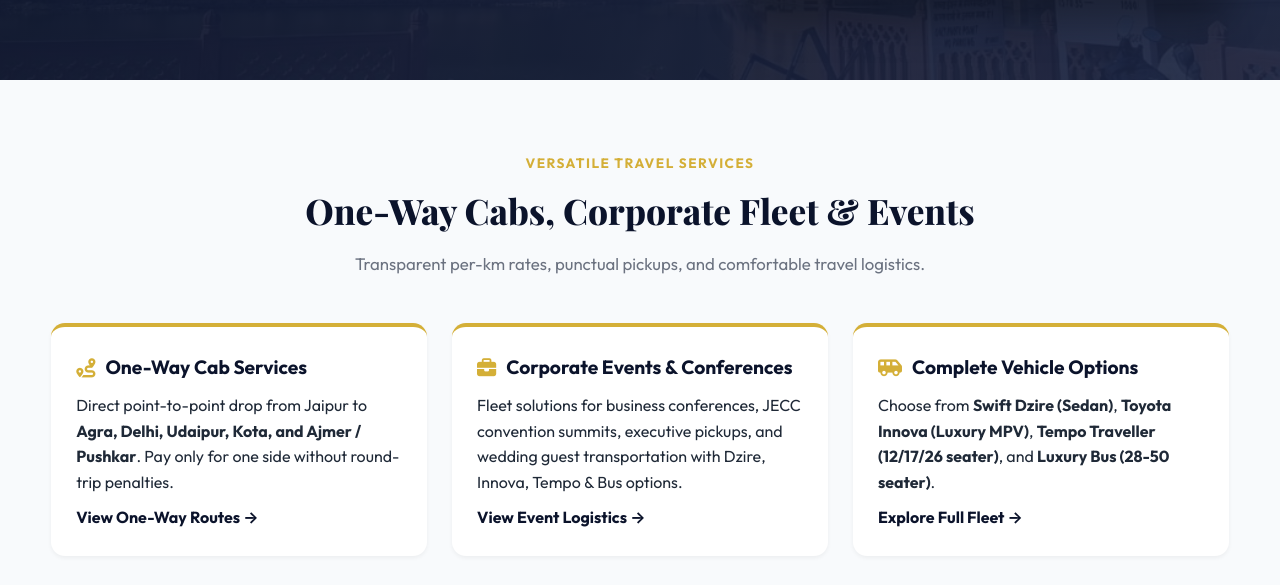
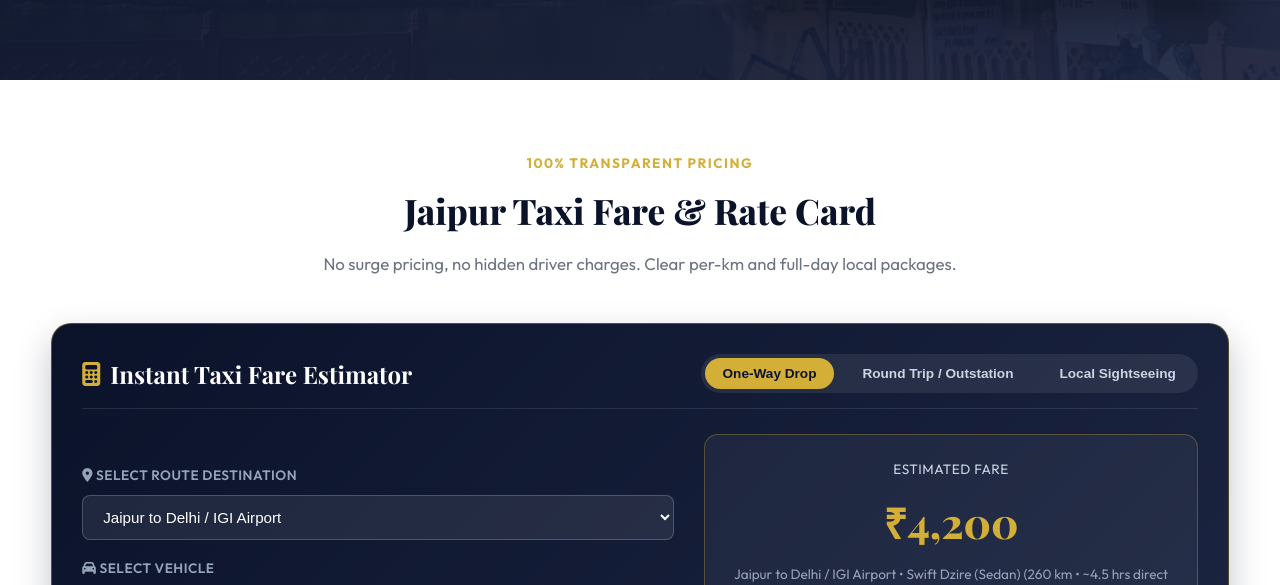
Before and after one commit to Grv-Singh/bingo-travels, a website: page index.html in a window 1280 px wide. Shown: the part 1360-1945 px from the top of the page. Drawn offline with nearby package versions, Linux system fonts and the light colour scheme; a web font is replaced by a local one.

Commit message:
chore: remove redundant special services grid for clean minimal visual flow

```diff
--- a/index.html
+++ b/index.html
@@ -300,36 +300,6 @@
     </div>
   </section>
 
-  <!-- Special Services Grid (One-Way Cabs, Corporate Events & Fleet) -->
-  <section class="section section-light">
-    <div class="container">
-      <div class="section-header">
-        <span class="section-tag">Versatile Travel Services</span>
-        <h2 class="section-title">One-Way Cabs, Corporate Fleet & Events</h2>
-        <p class="section-subtitle">Transparent per-km rates, punctual pickups, and comfortable travel logistics.</p>
-      </div>
-
-      <div class="services-highlight-grid">
-        <div class="service-highlight-card">
-          <h4><i class="fas fa-route"></i> One-Way Cab Services</h4>
-          <p>Direct point-to-point drop from Jaipur to <strong>Agra, Delhi, Udaipur, Kota, and Ajmer / Pushkar</strong>. Pay only for one side without round-trip penalties.</p>
-          <a href="destinations.html" class="top-link" style="color: var(--primary); font-weight: 700; margin-top: 10px; display: inline-block;">View One-Way Routes &rarr;</a>
-        </div>
-
-        <div class="service-highlight-card">
-          <h4><i class="fas fa-briefcase"></i> Corporate Events & Conferences</h4>
-          <p>Fleet solutions for business conferences, JECC convention summits, executive pickups, and wedding guest transportation with Dzire, Innova, Tempo & Bus options.</p>
-          <a href="destinations.html" class="top-link" style="color: var(--primary); font-weight: 700; margin-top: 10px; display: inline-block;">View Event Logistics &rarr;</a>
-        </div>
-
-        <div class="service-highlight-card">
-          <h4><i class="fas fa-shuttle-van"></i> Complete Vehicle Options</h4>
-          <p>Choose from <strong>Swift Dzire (Sedan)</strong>, <strong>Toyota Innova (Luxury MPV)</strong>, <strong>Tempo Traveller (12/17/26 seater)</strong>, and <strong>Luxury Bus (28-50 seater)</strong>.</p>
-          <a href="vehicles.html" class="top-link" style="color: var(--primary); font-weight: 700; margin-top: 10px; display: inline-block;">Explore Full Fleet &rarr;</a>
-        </div>
-      </div>
-    </div>
-  </section>
 
   <!-- Transparent Taxi Fares & Rates Section -->
   <section class="section" id="fares" style="background: #ffffff;">
```
